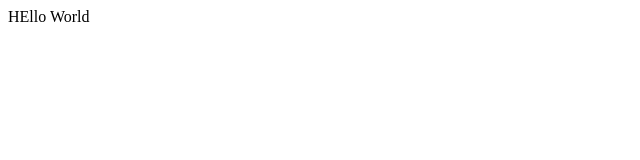
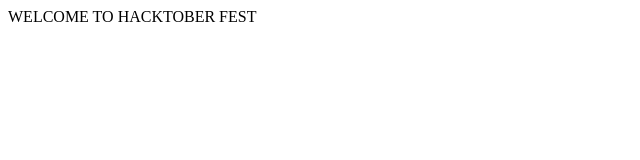
Before and after one commit to crispin001/hack, a plain HTML site: page Welcome_everyone.html in a window 1280 px wide. Shown: the whole page, without its empty margins (0-640 px from the left). Drawn offline with Linux system fonts and the light colour scheme.

Commit message:
BODY CHANGED

```diff
--- a/Welcome_everyone.html
+++ b/Welcome_everyone.html
@@ -4,5 +4,5 @@
     <Title>Hello Welcome to the Project></Title>
    </Head>
   <Body>
-    HEllo World
+    WELCOME TO HACKTOBER FEST
   </Body>
```
